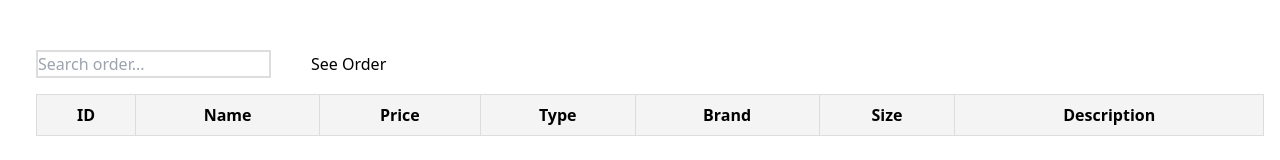
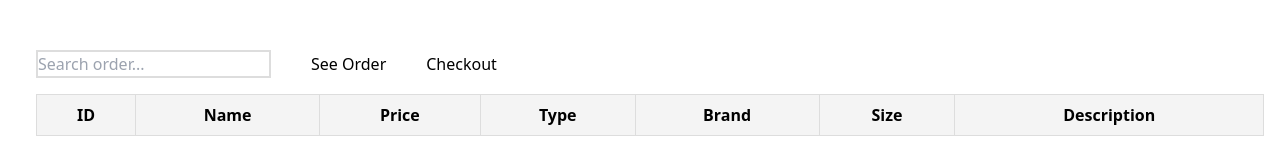
Before and after one commit to lukestonefox/Database-Design-Store, a React (Vite) app in the folder frontend/: page /checkout in a window 1280 px wide. Shown: the top 160 px of the page. Built offline with nearby package versions, Linux system fonts and the light colour scheme.

Commit message:
Added checkout functionality and privilege checking

```diff
--- a/frontend/src/OrdersRegister.tsx
+++ b/frontend/src/OrdersRegister.tsx
@@ -13,15 +13,68 @@ const OrdersRegister: React.FC<OrdersRegisterProps> = ({ order, removeFromOrder}
     const [items, setItems] = useState<Product[]>(order);
     const [menuVisible, setMenuVisible] = useState<Product | null>(null);
     const [menuPosition, setMenuPosition] = useState<{top: number; left: number} | null>(null);
+    const [totalPrice, setTotalPrice] = useState<number>(0);
 
     useEffect(() => {
         setItems(order);
     }, [order]);
 
+    useEffect(() => {
+        const calculateTotalPrice = () => {
+            return items.reduce((total, item) => total + (item.price || 0), 0);
+        };
+        setTotalPrice(calculateTotalPrice());
+    }, [items]);
+
     const loadOrder = () => {
         console.log(order);
         setItems(order);
     }
+
+    const checkoutOrder = async () => {
+        try {
+            const deliveryPlanResponse = await fetch ('http://localhost:3000/deliveryplan', {
+                method: 'POST',
+                headers: { 'Content-Type': 'application/json'},
+                body: JSON.stringify({deliverytype: 'order', deliveryprice: totalPrice, shipdate: new Date().toISOString(), deliverydate: new Date().toISOString() })
+            });
+
+            if (!deliveryPlanResponse.ok) {
+                throw new Error('Failed to create a delivery plan');
+            }
+
+            const deliveryPlan = await deliveryPlanResponse.json();
+            const deliveryPlanId = deliveryPlan.deliveryid;
+
+            const orderPromises = items.map(item =>
+                fetch('http://localhost:3000/orders', {
+                    method: 'POST',
+                    headers: { 'Content-Type': 'application/json' },
+                    body: JSON.stringify({
+                        productid: item.productid,
+                        quantity: 1,
+                        status: 'pending',
+                        deliveryid: deliveryPlanId
+                    }),
+                })
+                .then(orderResponse => {
+                    if (!orderResponse.ok) {
+                        throw new Error('Failed to create a new order');
+                    }
+                    return orderResponse.json();
+                })
+                .then(order => removeFromOrder(order.productid))
+                .catch(error => console.error('Error creating order: ', error))
+            );
+
+            await Promise.all(orderPromises)
+
+            console.log('Delivery plan was created successfully');
+            setItems([]);
+        } catch (error) {
+            console.error('Error during checkout: ', error);
+        }
+    };
 
     const handleSearch = (event: any) => {
         setSearchQuery(event.target.value);
@@ -33,9 +86,9 @@ const OrdersRegister: React.FC<OrdersRegisterProps> = ({ order, removeFromOrder}
         setMenuVisible(menuVisible === item ? null : item);
     }
 
-    const removeItem = (item: Product) => {
-        removeFromOrder(item.productid);
-        // TODO: remove item from items list
+    const removeItem = (product: Product) => {
+        removeFromOrder(product.productid);
+        setItems((prevItems) => prevItems.filter(item => item.productid !== product.productid))
     }
 
     const filteredItems = items?.filter((item) =>
@@ -78,6 +131,7 @@ const OrdersRegister: React.FC<OrdersRegisterProps> = ({ order, removeFromOrder}
                     onChange={handleSearch}
                 />
                 <button className="px-4 py-2 text-white bg-blue-500 rounded-md" onClick={() => loadOrder()}>See Order</button>
+                <button className="px-4 py-2 text-white bg-blue-500 rounded-md" onClick={() => checkoutOrder()}>Checkout</button>
             </div>
             <table style={{width: '100%', borderCollapse: 'collapse', marginTop: '1rem'}}>
                 <thead>
--- a/frontend/src/ProductsRegister.tsx
+++ b/frontend/src/ProductsRegister.tsx
@@ -4,6 +4,7 @@ import { faEllipsisV, faInfoCircle } from '@fortawesome/free-solid-svg-icons';
 import { Product } from "./types";
 import EditProductModal from "./EditProductModal";
 import EditProductForm from "./EditProductForm";
+import { useUserContext } from "./context/UserContext";
 
 interface ProductsRegisterProps {
     products: Product[];
@@ -17,6 +18,7 @@ const ProductsRegister: React.FC<ProductsRegisterProps> = ({products, addToOrder
     const [menuPosition, setMenuPosition] = useState<{top: number; left: number} | null>(null);
     const [selectedProduct, setSelectedProduct] = useState<Product | null>(null);
     const [editProductModalOpen, setModalOpen] = useState(false);
+    const { role } = useUserContext();
 
     useEffect(() => {
         setItems(products);
@@ -68,7 +70,7 @@ const ProductsRegister: React.FC<ProductsRegisterProps> = ({products, addToOrder
     );
 
     const itemSelected = (item: Product) => {
-        // console.log(item);
+        console.log(role);
     };
 
     const openEditProduct = (product: Product) => {
@@ -225,7 +227,9 @@ const ProductsRegister: React.FC<ProductsRegisterProps> = ({products, addToOrder
                     value={searchQuery}
                     onChange={handleSearch}
                 />
-                <button className="px-4 py-2 text-white bg-blue-500 rounded-md" onClick={addProduct}>Add Product</button>
+                {role !== 'customer' && (
+                    <button className="px-4 py-2 text-white bg-blue-500 rounded-md" onClick={addProduct}>Add Product</button>
+                )}
             </div>
             <table style={{width: '100%', borderCollapse: 'collapse', marginTop: '1rem'}}>
                 <thead>
@@ -259,7 +263,9 @@ const ProductsRegister: React.FC<ProductsRegisterProps> = ({products, addToOrder
                                 {menuVisible === item && (
                                     <div style={menuStyle}>
                                         <div style={{padding: '8px', cursor: 'pointer'}} onClick={() => handleAdd(item)}>Add to Order</div>
-                                        <div style={{padding: '8px', cursor: 'pointer'}} onClick={() => handleEdit(item)}>Edit Item</div>
+                                        {role !== 'customer' && (
+                                            <div style={{padding: '8px', cursor: 'pointer'}} onClick={() => handleEdit(item)}>Edit Item</div>
+                                        )}
                                     </div>
                                 )}
                             </td>
```
